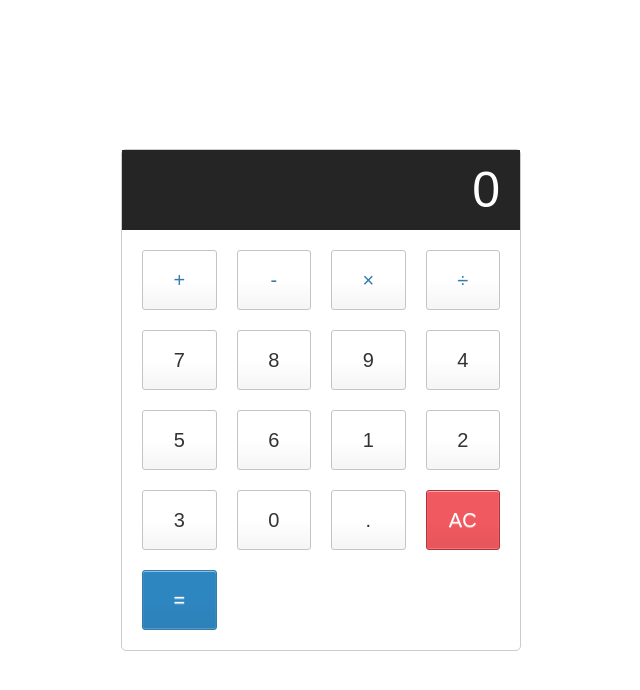
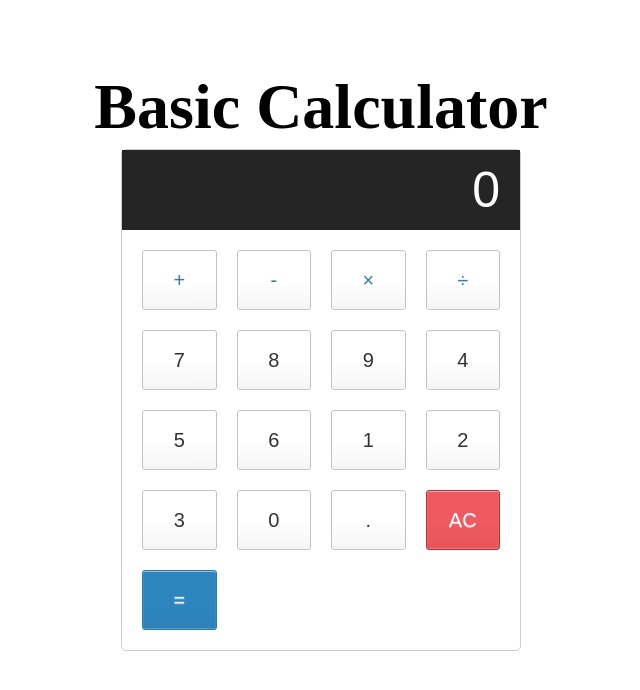
Before and after one commit to miflow13/Calcuator, a website built with Parcel: page Calculator/index.html in a window 1280 px wide. Shown: the whole page, without its empty margins (319-959 px from the left). Built offline with nearby package versions, Linux system fonts and the light colour scheme.

Commit message:
Cleanup style. Add Title

```diff
--- a/Calculator/index.html
+++ b/Calculator/index.html
@@ -9,6 +9,10 @@
     <link rel="stylesheet" href="style.css">
   </head>
   <body>
+    <div class="calculator-title">
+        <h1 style="font-size:5vw">Basic Calculator</h1>
+    </div>
+
     <div class="calculator">
 
         <input type="text" class="calculator-screen" value="0" disabled />
--- a/Calculator/style.css
+++ b/Calculator/style.css
@@ -1,3 +1,5 @@
+
+
 html {
     font-size: 62.5%;
     box-sizing: border-box;
@@ -7,6 +9,15 @@ html {
     margin: 0;
     padding: 0;
     box-sizing: inherit;
+  }
+
+  .calculator-title {
+    font-size: large;
+    margin: auto;
+    text-align: center;
+    width: 50%;
+    padding: 70px 0;
+
   }
 
   .calculator {
```
